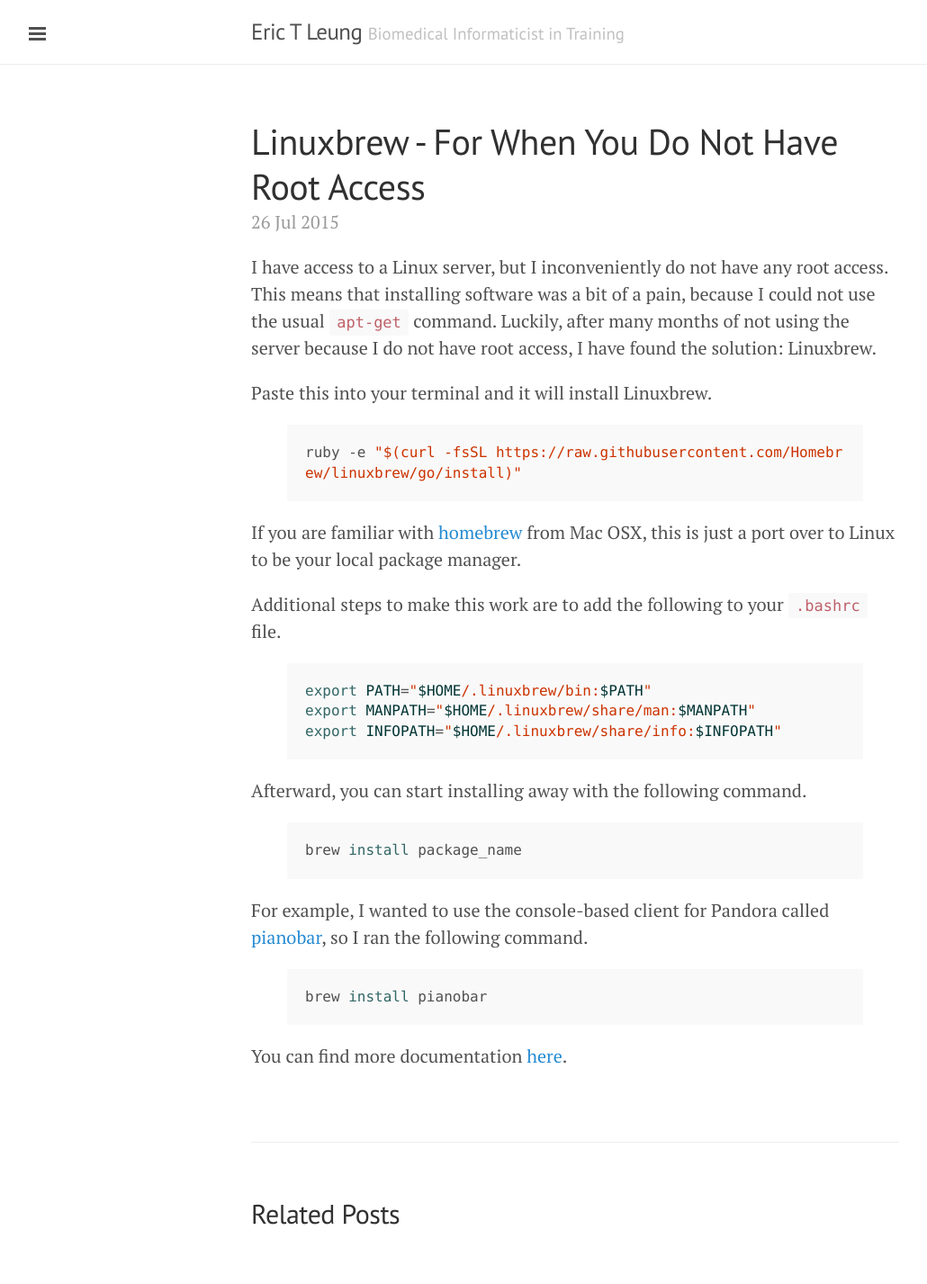
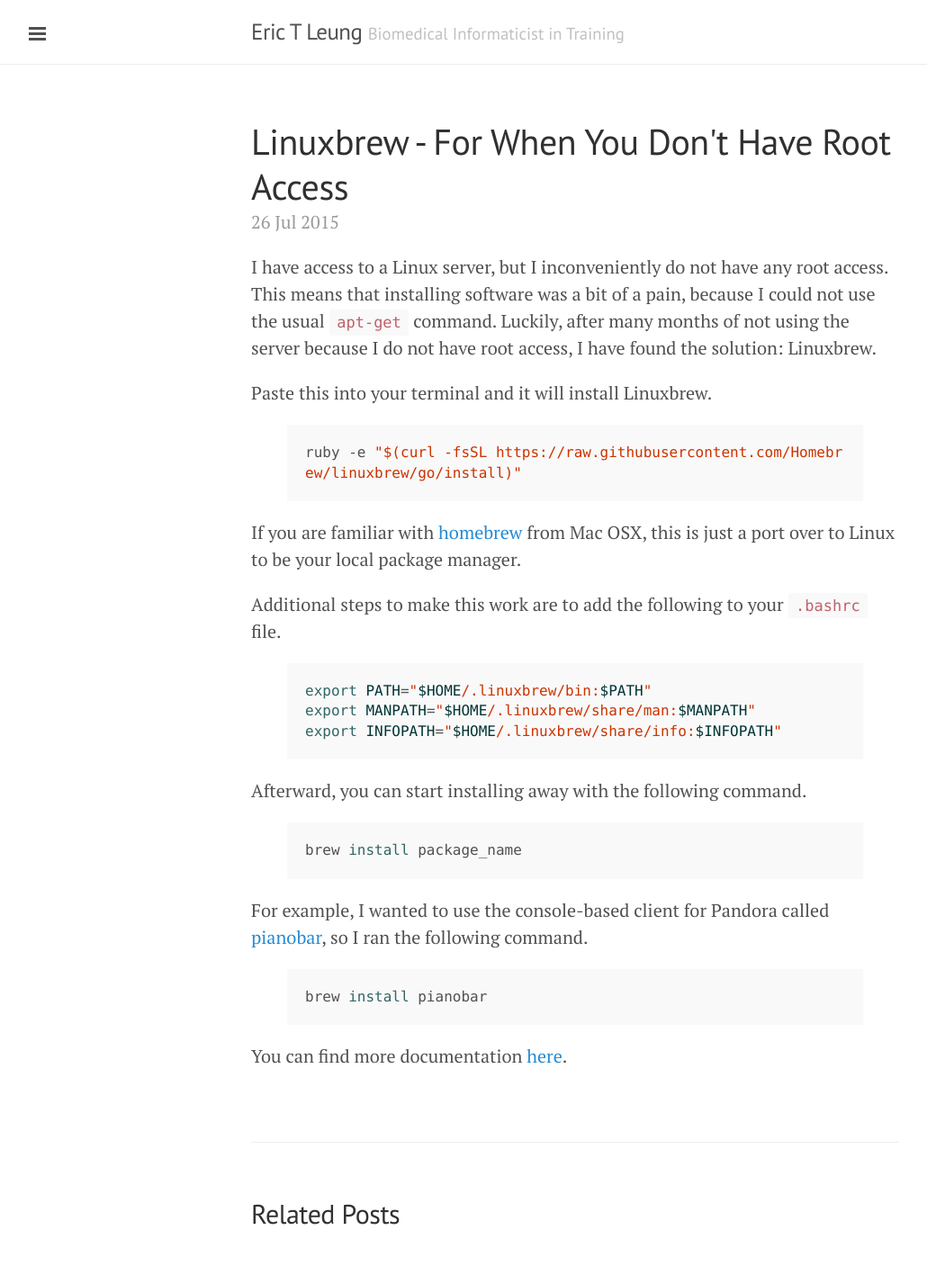
Before and after one commit to erictleung/erictleung.github.io, a Jekyll site: the page built from _posts/2015-07-26-linuxbrew-for-when-you-do-not-have-root-access.md, in a window 1280 px wide. Shown: the whole page at 90% size, without its empty margins (1-1031 px from the left). Built offline with Jekyll 4.4.1, drawn with Linux system fonts in a browser that asks for light colours; Markdown is read by kramdown in place of the engine named in the settings.

Commit message:
adjust linuxbrew title

```diff
--- a/_posts/2015-07-26-linuxbrew-for-when-you-do-not-have-root-access.md
+++ b/_posts/2015-07-26-linuxbrew-for-when-you-do-not-have-root-access.md
@@ -1,6 +1,6 @@
 ---
 layout: post
-title: Linuxbrew - For When You Do Not Have Root Access
+title: Linuxbrew - For When You Don't Have Root Access
 ---
 
 I have access to a Linux server, but I inconveniently do not have any root
```
Also changed, not shown: 5 other files.
